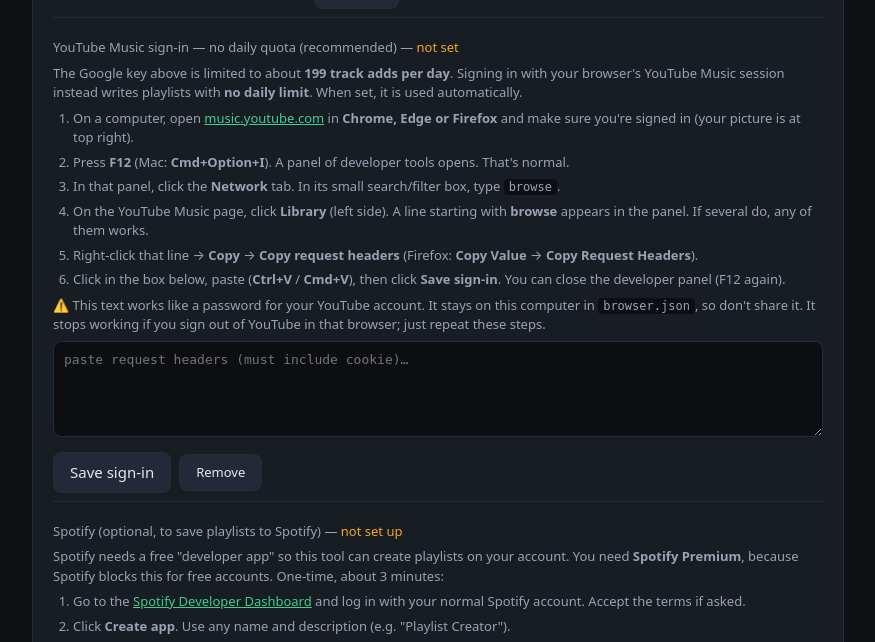
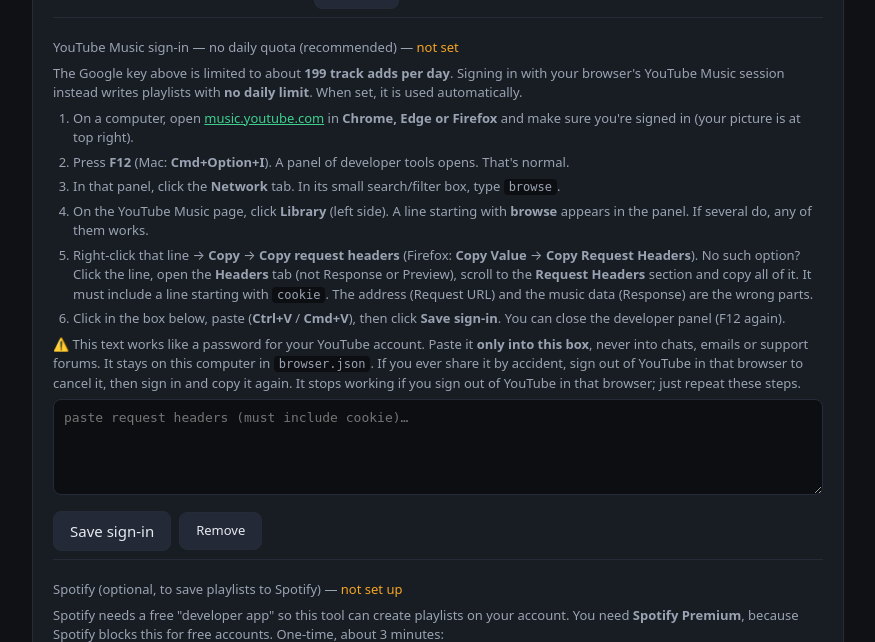
Before and after one commit to dandwhelan/youtubeplaylistcreator, a Flask app: page / in a window 1280 px wide. Shown: the part 630-1272 px from the top of the page, without its empty margins (202-1077 px from the left). Run offline with Flask 3, Linux system fonts and the light colour scheme.

Commit message:
Accept Chrome's split header format and explain wrong pastes
- normalize_headers() converts Chrome's name/value-on-separate-lines copy
  into name: value lines and drops HTTP/2 pseudo-headers that otherwise
  became garbage header names
- /api/browser_auth explains pasting the response body, the bare URL, or
  a truncated copy
- Clearer in-app steps and a warning to paste the headers only into the app

Co-Authored-By: Claude Opus 5.5 <noreply@anthropic.com>
Claude-Session: https://claude.ai/code/session_01T88xHQc5dSUF3ZpbUvvfQG

```diff
--- a/app.py
+++ b/app.py
@@ -260,6 +260,13 @@ def browser_auth():
             os.remove(bot.BROWSER_AUTH_FILE)
             return jsonify({'removed': True})
         return jsonify({'error': 'Paste the request headers first.'}), 400
+    if headers_raw.lstrip().startswith('{'):
+        return jsonify({'error': 'That is the response (the music data), not the request '
+                                 'headers. In DevTools click the Headers tab, or right-click '
+                                 'the request > Copy > Copy request headers.'}), 400
+    if headers_raw.lstrip().lower().startswith('http') and '\n' not in headers_raw.strip():
+        return jsonify({'error': 'That is only the request address. Right-click the request '
+                                 '> Copy > Copy request headers instead.'}), 400
     if 'cookie' not in headers_raw.lower():
         return jsonify({'error': 'No cookie header found. Copy the headers of a '
                                  'POST /browse request from a signed-in '
@@ -267,7 +274,11 @@ def browser_auth():
     try:
         bot.setup_browser_auth(headers_raw)
     except Exception as e:
-        return jsonify({'error': f'Could not use those headers: {e}'}), 400
+        hint = ''
+        if 'x-goog-authuser' in str(e):
+            hint = (' The copy may have been cut off: make sure you copied the whole '
+                    'Request Headers section, right to the end.')
+        return jsonify({'error': f'Could not use those headers: {e}{hint}'}), 400
     return jsonify({'saved': bot.BROWSER_AUTH_FILE})
 
 
--- a/bot.py
+++ b/bot.py
@@ -541,8 +541,33 @@ def setup_browser_auth(headers_raw=None):
     music.youtube.com tab (DevTools > Network > a POST to /browse >
     Copy request headers). With no argument, prompts in the terminal."""
     import ytmusicapi
+    if headers_raw is not None:
+        headers_raw = normalize_headers(headers_raw)
     ytmusicapi.setup(filepath=BROWSER_AUTH_FILE, headers_raw=headers_raw)
     return BROWSER_AUTH_FILE
+
+
+def normalize_headers(text):
+    """Turn whatever the browser copied into 'name: value' lines.
+
+    Handles Chrome's non-raw view, where each header name and value sit on
+    separate lines, and drops HTTP/2 pseudo-headers (:authority, :path, ...)
+    whose values would otherwise be mistaken for header names."""
+    lines = [l.strip() for l in text.replace('\r', '').split('\n') if l.strip()]
+    if not lines:
+        return text
+    if sum(': ' in l and not l.startswith(':') for l in lines) >= len(lines) / 2:
+        out = [l for l in lines if not l.startswith(':')]  # already name: value
+    else:
+        out, i = [], 0
+        while i < len(lines):
+            name = lines[i].rstrip(':')
+            value = lines[i + 1] if i + 1 < len(lines) else ''
+            i += 2
+            if name.startswith(':') or not name:
+                continue
+            out.append(f"{name.lower()}: {value}")
+    return '\n'.join(out)
 
 
 def create_playlist(youtube, name, description, privacy=PLAYLIST_PRIVACY):
--- a/templates/index.html
+++ b/templates/index.html
@@ -134,12 +134,18 @@
               <li>On the YouTube Music page, click <b>Library</b> (left side). A line starting with
                 <b>browse</b> appears in the panel. If several do, any of them works.</li>
               <li>Right-click that line → <b>Copy</b> → <b>Copy request headers</b>
-                (Firefox: <b>Copy Value</b> → <b>Copy Request Headers</b>).</li>
+                (Firefox: <b>Copy Value</b> → <b>Copy Request Headers</b>).
+                No such option? Click the line, open the <b>Headers</b> tab (not Response or Preview),
+                scroll to the <b>Request Headers</b> section and copy all of it. It must include a
+                line starting with <code>cookie</code>. The address (Request URL) and the music data
+                (Response) are the wrong parts.</li>
               <li>Click in the box below, paste (<b>Ctrl+V</b> / <b>Cmd+V</b>), then click <b>Save sign-in</b>.
                 You can close the developer panel (F12 again).</li>
             </ol>
-            <p class="hint">⚠️ This text works like a password for your YouTube account. It stays on this
-              computer in <code>browser.json</code>, so don't share it. It stops working if you sign out of
+            <p class="hint">⚠️ This text works like a password for your YouTube account. Paste it
+              <b>only into this box</b>, never into chats, emails or support forums. It stays on this
+              computer in <code>browser.json</code>. If you ever share it by accident, sign out of YouTube
+              in that browser to cancel it, then sign in and copy it again. It stops working if you sign out of
               YouTube in that browser; just repeat these steps.</p>
             <textarea id="ba-headers" rows="4" placeholder="paste request headers (must include cookie)…"></textarea>
             <div class="row">
```
Also changed, not shown: tests/test_web.py (+9 -0 lines), tests/test_youtube.py (+39 -0 lines).
